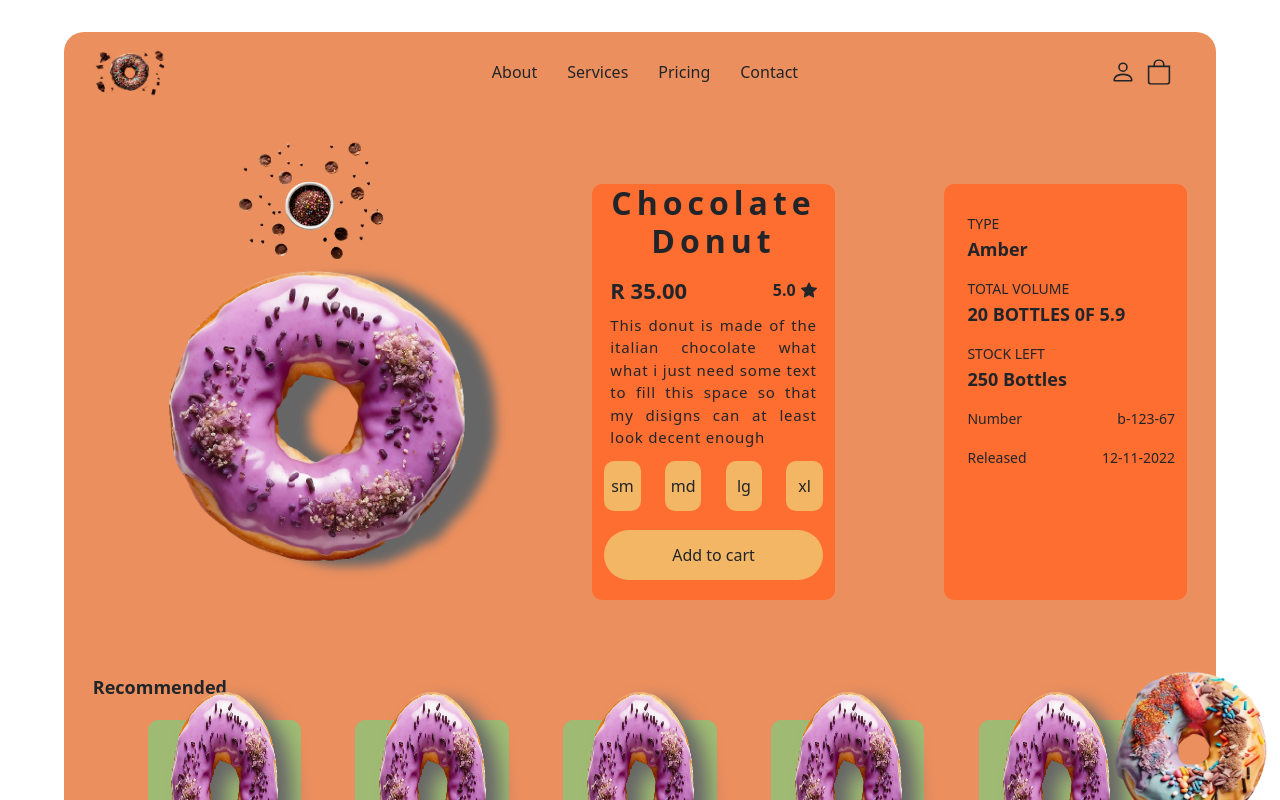
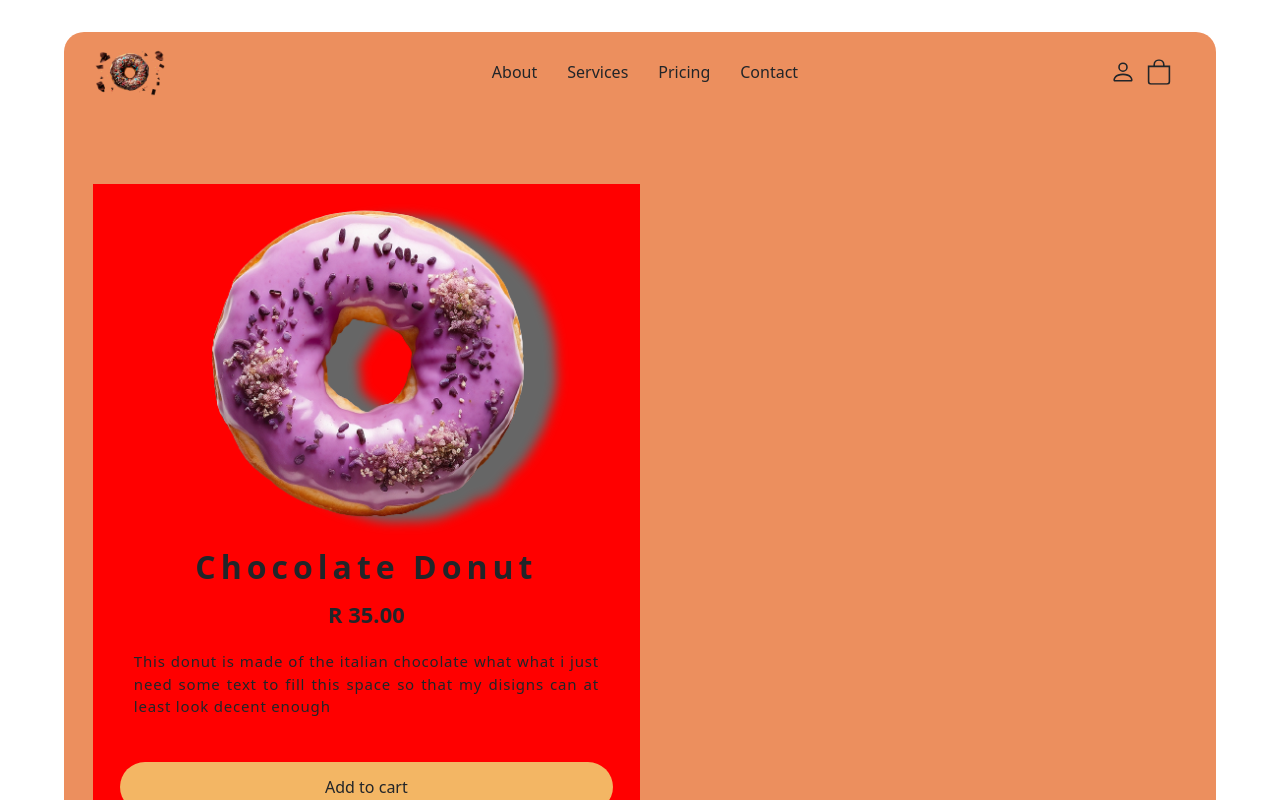
Before and after one commit to siyabongasamkelo/donuts, a React (Create React App) app in the folder clientside/myapp/: page /single in a window 1280 px wide. Shown: the top 800 px of the page. Built offline with nearby package versions, Linux system fonts and the light colour scheme.

Commit message:
confused

```diff
--- a/clientside/myapp/src/singleproduct/SingleProduct.js
+++ b/clientside/myapp/src/singleproduct/SingleProduct.js
@@ -2,10 +2,7 @@ import styled from "styled-components";
 import Header from "../components/Header";
 import { ItemCard } from "../components/ItemCard";
 import s1 from "../images/s1.png";
-import sprinkles4 from "../images/sprinkles4.png";
-import sprinkles5 from "../images/sprinkles5.png";
 import { ReviewCard } from "../components/ReviewCard";
-import { StarFill } from "react-bootstrap-icons";
 
 export const SingleProdStyled = styled.div`
   width: 100vw;
@@ -19,9 +16,6 @@ export const Contatiner = styled.div`
   height: 90%;
   border-radius: 20px;
   background-color: #ec8f5e;
-  /* @media (max-width: 480px) {
-    width: 90%;
-  } */
   @media only screen and (max-width: 600px) {
     width: 90%;
     overflow-x: visible;
@@ -52,8 +46,6 @@ export const LeftDiv = styled.div`
       }
     }
     .text {
-      /* width: 90%; */
-      margin-top: 10%;
       h1 {
         font-size: 22px;
         font-weight: 900;
@@ -69,13 +61,6 @@ export const LeftDiv = styled.div`
         text-align: justify;
         font-size: 14px;
         letter-spacing: 0.8px;
-      }
-    }
-    .sizes {
-      margin-top: 8%;
-      button {
-        width: 20%;
-        border-radius: 10px;
       }
     }
     .action {
@@ -113,13 +98,6 @@ export const LeftDiv = styled.div`
         letter-spacing: 0.8px;
       }
     }
-    .sizes {
-      margin-top: 8%;
-      button {
-        width: 20%;
-        border-radius: 10px;
-      }
-    }
     .action {
       button {
         width: 90%;
@@ -130,173 +108,15 @@ export const LeftDiv = styled.div`
   }
 
   @media only screen and (min-width: 992px) {
-    /* margin-bottom: 8%;
-    .pic {
-      width: 50%;
-      img {
-        transform: scale(110%);
-        filter: drop-shadow(30px 5px 5px #666666);
-        margin-left: -15%;
-      }
-    }
-    .otherside {
-      width: 50%;
-      .text {
-        margin-top: 10%;
-      }
-    } */
-
-    .pic {
-      img {
-        /* margin-left: -10%; */
-        transform: scale(105%);
-        margin-left: -9%;
-        margin-top: 10%;
-        /* transform: scale(150%); */
-      }
-    }
-
-    .otherside {
-      width: 25%;
-      margin-left: -15%;
-      border-radius: 10px;
-      background-color: #ff6e31;
-      .sizes {
-        margin-top: 5%;
-        button {
-          width: 15%;
-          border-radius: 10px;
-        }
-      }
-      .text {
-        div {
-          h4,
-          div {
-            margin-top: 8%;
-          }
-        }
-      }
-    }
-    .details {
-      width: 25%;
-      margin-left: 10%;
-      border-radius: 10px;
-      background-color: #ff6e31;
-      .cover {
-        height: 90%;
-        width: 90%;
-        margin-left: 5%;
-        margin-top: 5%;
-        div {
-          margin-top: 8%;
-          margin-left: 5%;
-          p {
-            font-size: 14px;
-          }
-          h2 {
-            font-size: 18px;
-            font-weight: 600;
-            margin-top: 5px;
-          }
-          div {
-            p {
-              font-size: 14px;
-            }
-          }
-        }
-      }
-    }
-    .sprinkle1 {
-      position: absolute;
-      transform: scale(30%);
-      top: 0%;
-      left: 0;
-    }
-    .sprinkle2 {
-      position: absolute;
-      transform: scale(40%);
-      top: 58%;
-      left: 76%;
-    }
+    background-color: red;
   }
   @media only screen and (min-width: 1200px) {
-    .pic {
-      img {
-        transform: scale(105%);
-        margin-left: -9%;
-        margin-top: 10%;
-      }
-    }
-
-    .otherside {
-      width: 25%;
-      margin-left: -4%;
-      border-radius: 10px;
-      background-color: #ff6e31;
-      .sizes {
-        margin-top: 5%;
-        button {
-          width: 15%;
-          border-radius: 10px;
-        }
-      }
-      .text {
-        div {
-          h4,
-          div {
-            margin-top: 8%;
-          }
-        }
-      }
-    }
-    .details {
-      width: 25%;
-      margin-left: 10%;
-      border-radius: 10px;
-      background-color: #ff6e31;
-      .cover {
-        height: 90%;
-        width: 90%;
-        margin-left: 5%;
-        margin-top: 5%;
-        div {
-          margin-top: 8%;
-          margin-left: 5%;
-          p {
-            font-size: 14px;
-          }
-          h2 {
-            font-size: 18px;
-            font-weight: 600;
-            margin-top: 5px;
-          }
-          div {
-            p {
-              font-size: 14px;
-            }
-          }
-        }
-      }
-    }
-    .sprinkle1 {
-      position: absolute;
-      transform: scale(30%);
-      top: 0%;
-      left: 0;
-    }
-    .sprinkle2 {
-      position: absolute;
-      transform: scale(40%);
-      top: 58%;
-      left: 76%;
-    }
+    width: 50%;
   }
 `;
 
 export const RightDiv = styled.div`
   @media only screen and (max-width: 600px) {
-    /* height: 54vh; */
-
     .recommended {
       margin-top: 10%;
       h3 {
@@ -340,20 +160,6 @@ export const RightDiv = styled.div`
     }
   }
   @media only screen and (min-width: 992px) {
-    .recommended {
-      div {
-        .itemCard {
-          margin-left: 5%;
-        }
-      }
-    }
-    .reviews {
-      div {
-        .reviewCard {
-          margin-left: 3%;
-        }
-      }
-    }
   }
   @media only screen and (min-width: 1200px) {
   }
@@ -378,75 +184,23 @@ const SingleProduct = () => {
         <MainDiv>
           <Header />
           <HeroDiv className=" d-flex flex-column">
-            <LeftDiv className=" d-flex flex-column flex-lg-row">
+            <LeftDiv className=" d-flex flex-column">
               <div className="pic">
                 <img src={s1} alt="donut" />
               </div>
 
-              <div className="otherside">
               <div className="text text-center">
                 <h1>Chocolate Donut</h1>
-                  <div className=" d-flex align-items-center justify-content-between">
                 <h4>R 35.00</h4>
-
-                    <div className=" d-flex align-items-center">
-                      <label style={{ fontWeight: "600" }}>5.0</label>
-                      <StarFill style={{ marginLeft: "5px" }} />
-                    </div>
-                  </div>
                 <p>
                   This donut is made of the italian chocolate what what i just
                   need some text to fill this space so that my disigns can at
                   least look decent enough
                 </p>
               </div>
-                <div className="sizes d-flex justify-content-around ">
-                  <MyButton>sm</MyButton>
-                  <MyButton>md</MyButton>
-                  <MyButton>lg</MyButton>
-                  <MyButton>xl</MyButton>
-                </div>
               <div className="action">
                 <MyButton>Add to cart</MyButton>
               </div>
-              </div>
-              <div className="details d-none d-lg-flex flex-column">
-                <div className="cover">
-                  <div>
-                    <p>TYPE</p>
-                    <h2>Amber</h2>
-                  </div>
-
-                  <div>
-                    <p>TOTAL VOLUME</p>
-                    <h2>20 BOTTLES 0F 5.9</h2>
-                  </div>
-
-                  <div>
-                    <p>STOCK LEFT</p>
-                    <h2>250 Bottles</h2>
-                  </div>
-
-                  <div style={{ marginLeft: "0" }}>
-                    <div className=" d-flex justify-content-between ">
-                      <p>Number</p> <p>b-123-67</p>
-                    </div>
-                    <div className=" d-flex justify-content-between ">
-                      <p>Released</p> <p>12-11-2022</p>
-                    </div>
-                  </div>
-                </div>
-              </div>
-              <img
-                src={sprinkles4}
-                alt="sprinkles"
-                className="sprinkle1 d-none d-lg-flex flex-column"
-              />
-              <img
-                src={sprinkles5}
-                alt="sprinkles"
-                className="sprinkle2 d-none d-lg-flex flex-column"
-              />
             </LeftDiv>
             <RightDiv>
               <div className="recommended">
```
Lines whose indentation alone changed are shown as unchanged.
